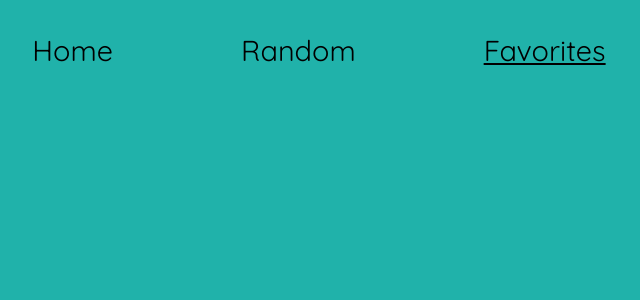
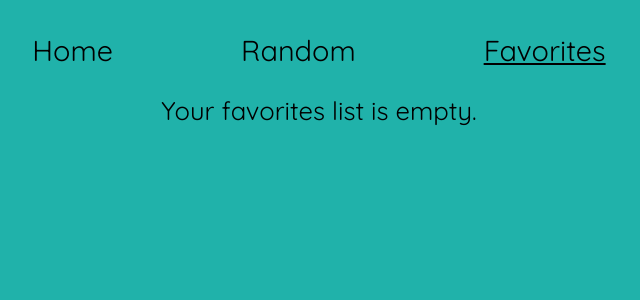
Before and after one commit to jscheuble/cat-facts, a React (Create React App) app in the folder cat-facts/: page /favorites in a window 1280 px wide. Shown: the top 300 px of the page, without its empty margins (321-961 px from the left). Built offline with nearby package versions, Linux system fonts and the light colour scheme.

Commit message:
can remove facts from favorites

```diff
--- a/cat-facts/src/App.css
+++ b/cat-facts/src/App.css
@@ -63,3 +63,19 @@ h3 {
 .favorites {
   font-size: 1.5rem;
 }
+
+.saved-favorites {
+  width: 80%;
+  margin: 2% auto;
+  font-size: 1.6rem;
+}
+
+.fav {
+  display: flex;
+  align-items: center;
+}
+
+.trash {
+  transform: translateY(-5%);
+  margin-right: 3%;
+}
--- a/cat-facts/src/actions/index.js
+++ b/cat-facts/src/actions/index.js
@@ -9,3 +9,9 @@ export const ADD_FAVORITE = "ADD_FAVORITE";
 export const addFavorite = id => {
   return { type: ADD_FAVORITE, payload: id };
 };
+
+export const REMOVE_FAVORITE = "REMOVE_FAVORITE";
+
+export const removeFavorite = id => {
+  return { type: REMOVE_FAVORITE, payload: id };
+};
--- a/cat-facts/src/components/CatFact.js
+++ b/cat-facts/src/components/CatFact.js
@@ -1,7 +1,7 @@
 import React from "react";
 import { useSelector, useDispatch } from "react-redux";
 
-import { addFavorite } from "../actions/index";
+import { addFavorite, removeFavorite } from "../actions/index";
 
 import { FontAwesomeIcon } from "@fortawesome/react-fontawesome";
 import { faStar as star } from "@fortawesome/free-regular-svg-icons";
@@ -19,7 +19,11 @@ const CatFact = () => {
         <p className="favorites">
           Add to Favorites{" "}
           {isFavorite ? (
-            <FontAwesomeIcon icon={starFilled} className="star" />
+            <FontAwesomeIcon
+              icon={starFilled}
+              className="star"
+              onClick={() => dispatch(removeFavorite(fact.id))}
+            />
           ) : (
             <FontAwesomeIcon
               icon={star}
--- a/cat-facts/src/components/Favorites.js
+++ b/cat-facts/src/components/Favorites.js
@@ -1,16 +1,33 @@
 import React from "react";
-import { useSelector } from "react-redux";
+import { useSelector, useDispatch } from "react-redux";
+
+import { removeFavorite } from "../actions/index";
+
+import { FontAwesomeIcon } from "@fortawesome/react-fontawesome";
+import { faTrash } from "@fortawesome/free-solid-svg-icons";
 
 const Favorites = () => {
+  const dispatch = useDispatch();
   const favorites = useSelector(state => state.favorites);
-  console.log("FAVORITES", favorites);
   return (
-    <div>
-      <ul>
-        {favorites.map((e, i) => {
-          return <li key={i}>{e.text}</li>;
-        })}
-      </ul>
+    <div className="saved-favorites">
+      {favorites.length ? (
+        favorites.map((elem, i) => {
+          return (
+            <div className="fav">
+              <FontAwesomeIcon
+                icon={faTrash}
+                className="trash"
+                onClick={() => dispatch(removeFavorite(elem.id))}
+              />
+              <p key={i}>{elem.text}</p>
+              <hr />
+            </div>
+          );
+        })
+      ) : (
+        <p>Your favorites list is empty.</p>
+      )}
     </div>
   );
 };
--- a/cat-facts/src/reducers/catReducer.js
+++ b/cat-facts/src/reducers/catReducer.js
@@ -1,6 +1,6 @@
 import catFacts from "../data";
 
-import { FETCH_FACT, ADD_FAVORITE } from "../actions/index";
+import { FETCH_FACT, ADD_FAVORITE, REMOVE_FAVORITE } from "../actions/index";
 
 const initialState = {
   catFacts: catFacts,
@@ -18,16 +18,27 @@ export const catReducer = (state = initialState, action) => {
     case FETCH_FACT:
       return {
         ...state,
-        fact: catFacts[Math.floor(Math.random() * catFacts.length + 1)]
+        fact: catFacts[Math.floor(Math.random() * catFacts.length)]
       };
     case ADD_FAVORITE:
       return {
         ...state,
         fact: {
           ...state.fact,
-          isFavorite: !state.isFavorite
+          isFavorite: true
         },
         favorites: [...state.favorites, catFacts[action.payload - 1]]
+      };
+    case REMOVE_FAVORITE:
+      return {
+        ...state,
+        fact: {
+          ...state.fact,
+          isFavorite: false
+        },
+        favorites: state.favorites.filter(e => {
+          return e.id !== action.payload;
+        })
       };
     default:
       return state;
```
